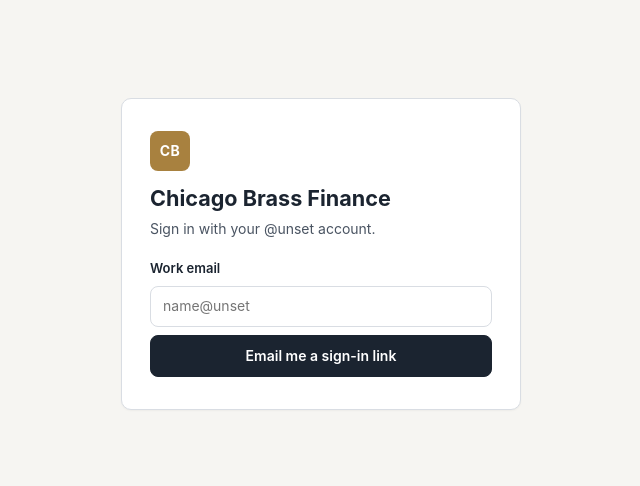
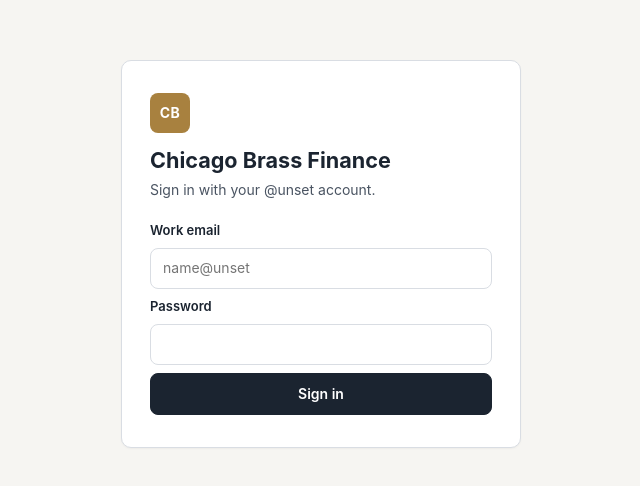
Before and after one commit to Chicago-Brass/finance-platform, a Next.js app: page /login in a window 1280 px wide. Shown: the part 146-632 px from the top of the page, without its empty margins (319-959 px from the left). Built offline with nearby package versions, Linux system fonts and the light colour scheme; no server answers.

Commit message:
Switch sign-in from email link to email + password

```diff
--- a/app/globals.css
+++ b/app/globals.css
@@ -42,7 +42,7 @@ a { color: inherit; }
 .btn-primary { background: var(--ink); border-color: var(--ink); color: #fff; }
 .btn-primary:hover { background: #2a3646; }
 .btn-quiet { width: auto; padding: 0.35rem 0.7rem; font-weight: 500; }
-input[type="email"] {
+input[type="email"], input[type="password"] {
   width: 100%; padding: 0.6rem 0.75rem; border: 1px solid var(--rule); border-radius: 8px; font: inherit; background: #fff;
 }
 label { font-weight: 600; font-size: 13px; }
--- a/app/login/LoginForm.tsx
+++ b/app/login/LoginForm.tsx
@@ -3,45 +3,38 @@
 import { useState } from "react";
 import { createClient } from "@/lib/supabase/client";
 
-type Status = { kind: "idle" } | { kind: "sending" } | { kind: "sent"; email: string } | { kind: "error"; message: string };
+type Status = { kind: "idle" } | { kind: "busy" } | { kind: "error"; message: string };
 
 export function LoginForm({ microsoftEnabled, domain }: { microsoftEnabled: boolean; domain: string }) {
   const [email, setEmail] = useState("");
+  const [password, setPassword] = useState("");
   const [status, setStatus] = useState<Status>({ kind: "idle" });
-
-  const redirectTo = () => `${window.location.origin}/auth/callback`;
 
   async function signInWithMicrosoft() {
     const supabase = createClient();
     const { error } = await supabase.auth.signInWithOAuth({
       provider: "azure",
-      options: { scopes: "email", redirectTo: redirectTo() },
+      options: { scopes: "email", redirectTo: `${window.location.origin}/auth/callback` },
     });
     if (error) setStatus({ kind: "error", message: error.message });
   }
 
-  async function sendLink(e: React.FormEvent) {
+  async function signIn(e: React.FormEvent) {
     e.preventDefault();
     const clean = email.trim().toLowerCase();
     if (!clean.endsWith(`@${domain}`)) {
       setStatus({ kind: "error", message: `Use your @${domain} email address.` });
       return;
     }
-    setStatus({ kind: "sending" });
+    setStatus({ kind: "busy" });
     const supabase = createClient();
-    const { error } = await supabase.auth.signInWithOtp({
-      email: clean,
-      options: { emailRedirectTo: redirectTo() },
-    });
-    setStatus(error ? { kind: "error", message: error.message } : { kind: "sent", email: clean });
-  }
-
-  if (status.kind === "sent") {
-    return (
-      <p className="notice notice-ok">
-        Check your inbox at <strong>{status.email}</strong> and click the sign-in link. You can close this tab.
-      </p>
-    );
+    const { error } = await supabase.auth.signInWithPassword({ email: clean, password });
+    if (error) {
+      // Same message for wrong email or wrong password, so we don't reveal which accounts exist.
+      setStatus({ kind: "error", message: "Email or password is incorrect. Ask Ram if you need your password reset." });
+      return;
+    }
+    window.location.assign("/income-statement");
   }
 
   return (
@@ -54,19 +47,28 @@ export function LoginForm({ microsoftEnabled, domain }: { microsoftEnabled: bool
           <div className="divider"><span>or</span></div>
         </>
       )}
-      <form onSubmit={sendLink} className="stack">
+      <form onSubmit={signIn} className="stack">
         <label htmlFor="email">Work email</label>
         <input
           id="email"
           type="email"
-          autoComplete="email"
+          autoComplete="username"
           required
           placeholder={`name@${domain}`}
           value={email}
           onChange={(e) => setEmail(e.target.value)}
         />
-        <button type="submit" className={microsoftEnabled ? "btn" : "btn btn-primary"} disabled={status.kind === "sending"}>
-          {status.kind === "sending" ? "Sending…" : "Email me a sign-in link"}
+        <label htmlFor="password">Password</label>
+        <input
+          id="password"
+          type="password"
+          autoComplete="current-password"
+          required
+          value={password}
+          onChange={(e) => setPassword(e.target.value)}
+        />
+        <button type="submit" className={microsoftEnabled ? "btn" : "btn btn-primary"} disabled={status.kind === "busy"}>
+          {status.kind === "busy" ? "Signing in…" : "Sign in"}
         </button>
       </form>
       {status.kind === "error" && <p className="notice notice-warn">{status.message}</p>}
--- a/app/login/page.tsx
+++ b/app/login/page.tsx
@@ -12,7 +12,7 @@ export default async function LoginPage({ searchParams }: { searchParams: Promis
         <h1>Chicago Brass Finance</h1>
         <p className="muted">Sign in with your @{allowedEmailDomain} account.</p>
         {error === "link" && (
-          <p className="notice notice-warn">That sign-in link expired or was already used. Request a new one below.</p>
+          <p className="notice notice-warn">That sign-in attempt didn&apos;t complete. Please sign in again.</p>
         )}
         <LoginForm microsoftEnabled={microsoftLoginEnabled} domain={allowedEmailDomain} />
       </div>
```
